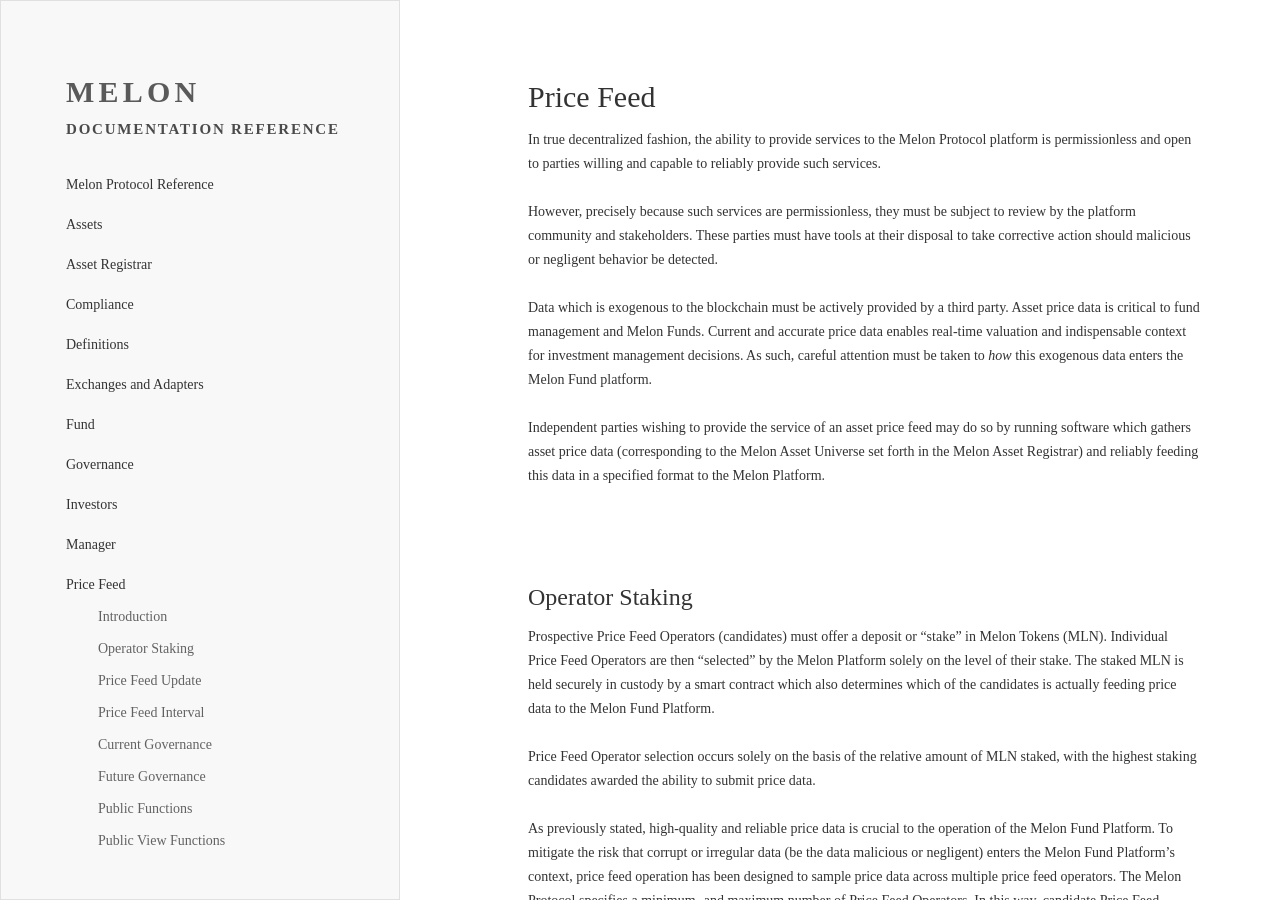
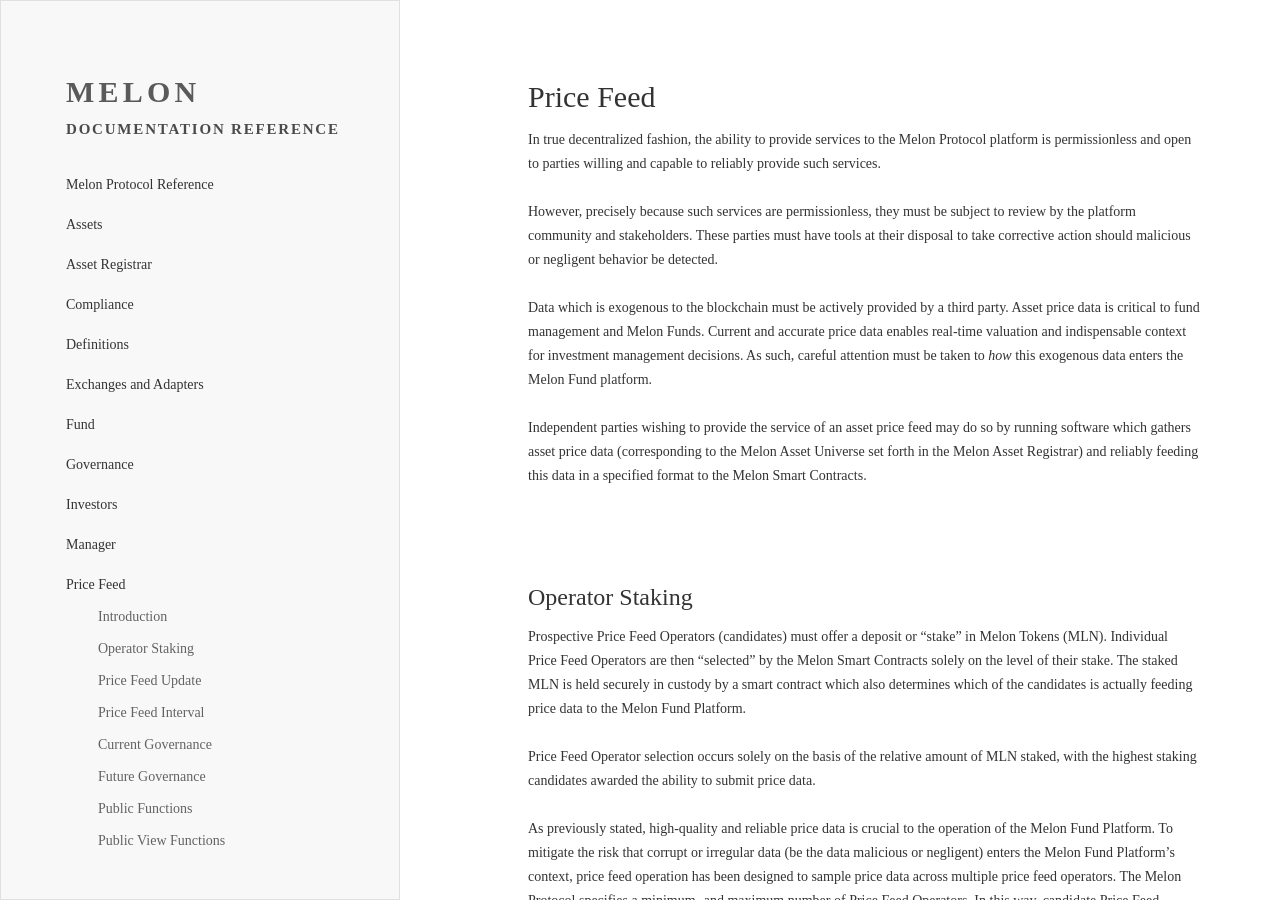
Before and after one commit to melonproject-archive/documentation, a Jekyll site: the page built from chapters/price_feed.md, in a window 1280 px wide and 900 px high. Built offline with Jekyll 4.4.1, drawn with Linux system fonts in a browser that asks for light colours; our own code applies the rules of GitHub Pages for plain Markdown files.

Commit message:
Wording change: Melon Platform to Melon Smart contracts or protocol

```diff
--- a/chapters/price_feed.md
+++ b/chapters/price_feed.md
@@ -6,10 +6,10 @@ However, precisely because such services are permissionless, they must be subjec
 
 Data which is exogenous to the blockchain must be actively provided by a third party. Asset price data is critical to fund management and Melon Funds. Current and accurate price data enables real-time valuation and indispensable context for investment management decisions.  As such, careful attention must be taken to *how* this exogenous data enters the Melon Fund platform.
 
-Independent parties wishing to provide the service of an asset price feed may do so by running software which gathers asset price data (corresponding to the Melon Asset Universe set forth in the Melon Asset Registrar) and reliably feeding this data in a specified format to the Melon Platform.
+Independent parties wishing to provide the service of an asset price feed may do so by running software which gathers asset price data (corresponding to the Melon Asset Universe set forth in the Melon Asset Registrar) and reliably feeding this data in a specified format to the Melon Smart Contracts.
 
 ## Operator Staking
-Prospective Price Feed Operators (candidates) must offer a deposit or "stake" in Melon Tokens (MLN). Individual Price Feed Operators are then "selected" by the Melon Platform solely on the level of their stake. The staked MLN is held securely in custody by a smart contract which also determines which of the candidates is actually feeding price data to the Melon Fund Platform.
+Prospective Price Feed Operators (candidates) must offer a deposit or "stake" in Melon Tokens (MLN). Individual Price Feed Operators are then "selected" by the Melon Smart Contracts solely on the level of their stake. The staked MLN is held securely in custody by a smart contract which also determines which of the candidates is actually feeding price data to the Melon Fund Platform.
 
 Price Feed Operator selection occurs solely on the basis of the relative amount of MLN staked, with the highest staking candidates awarded the ability to submit price data.
 
```
